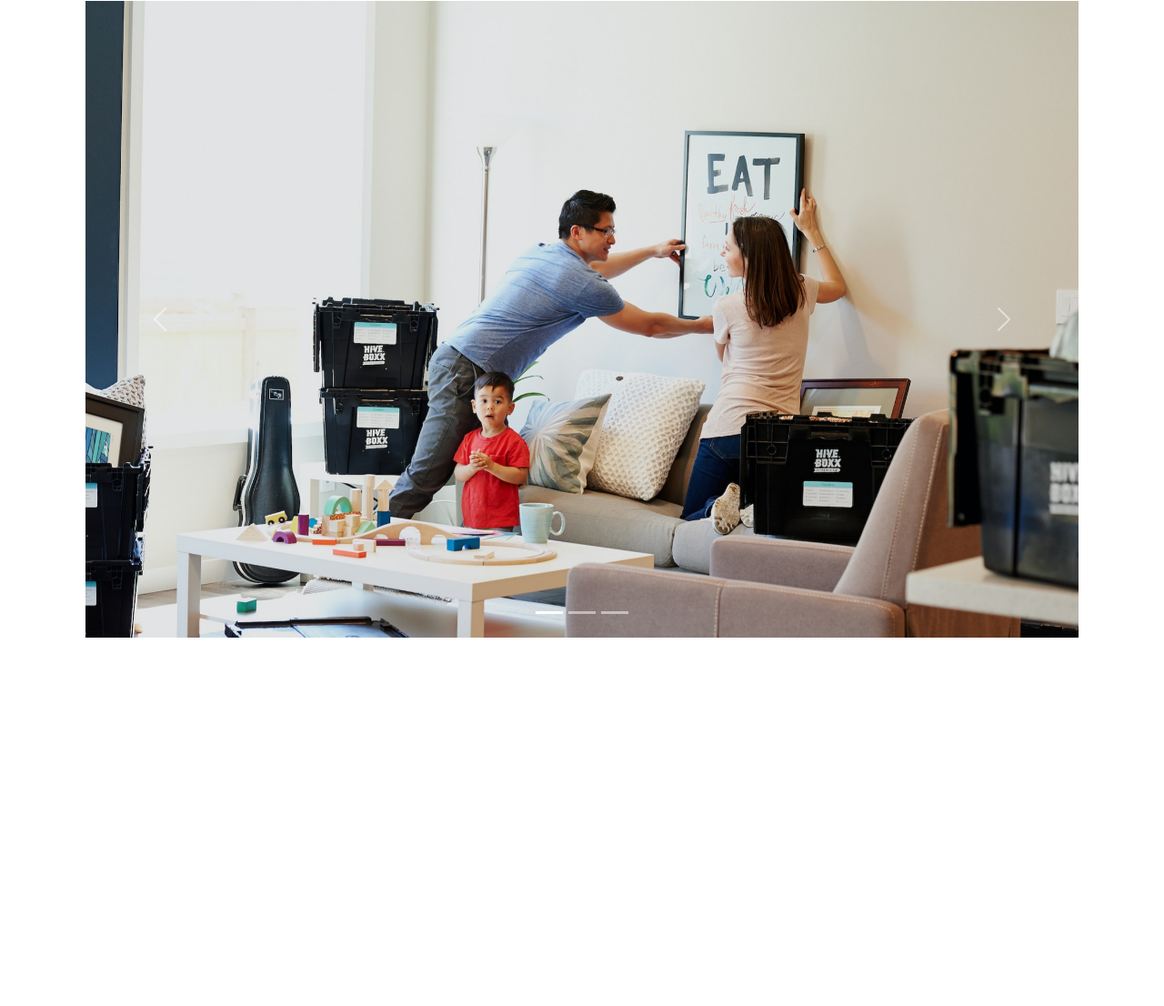
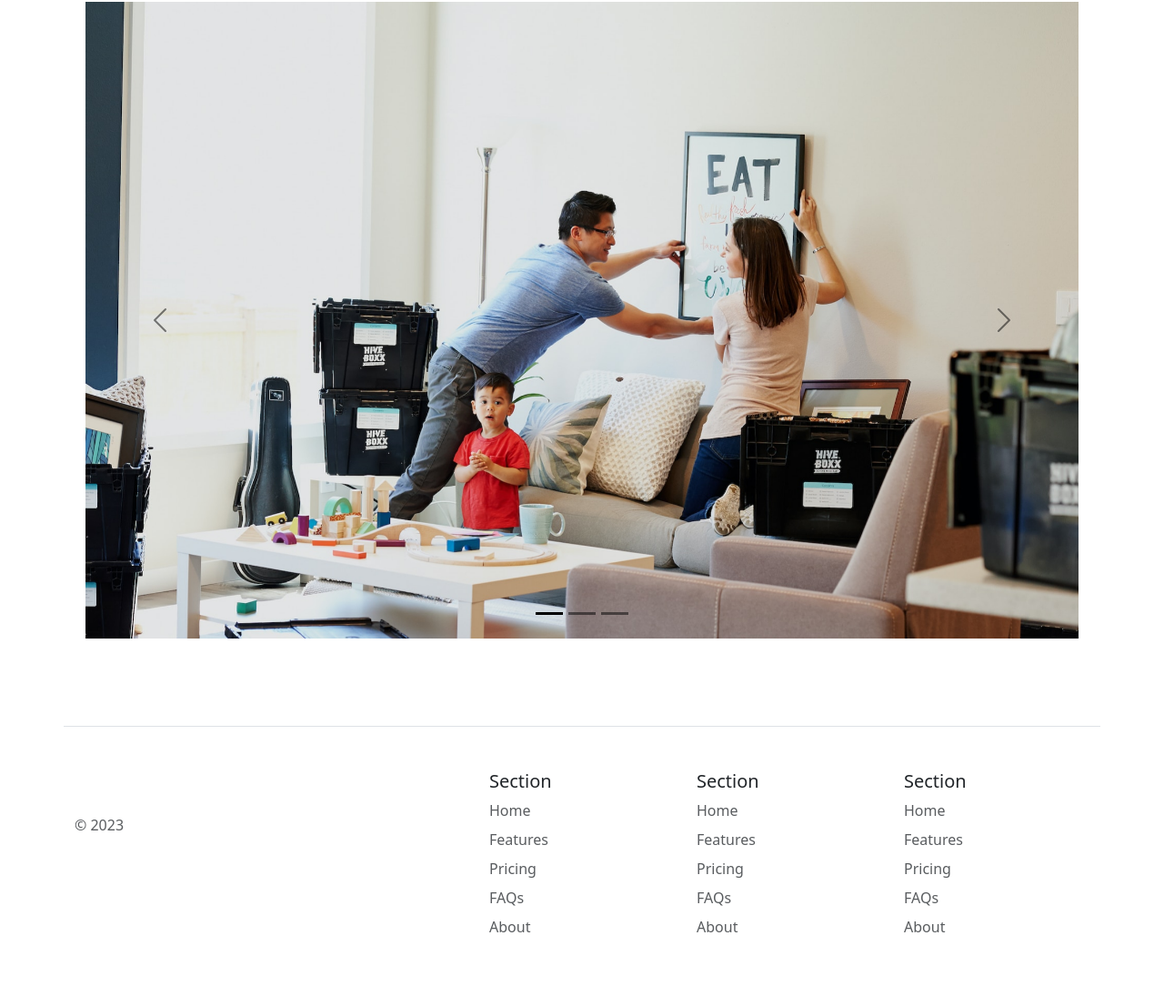
Before and after one commit to Murtaza34/move-it, a plain HTML site: page index.html in a window 1280 px wide. Shown: the part 1463-2569 px from the top of the page at 91% size. Before the commit the page ends 2212 px from the top, so only its background shows below. Drawn offline with nearby package versions, Linux system fonts and the light colour scheme.

Commit message:
about us page created with navbar

```diff
--- a/index.html
+++ b/index.html
@@ -47,7 +47,7 @@
                 <a class="nav-link active" aria-current="page" href="#">Home</a>
               </li>
               <li class="nav-item">
-                <a class="nav-link" href="#">About</a>
+                <a class="nav-link" href="./about-us.html">About</a>
               </li>
               <li class="nav-item dropdown">
                 <a
@@ -104,7 +104,7 @@
             <img
               src="./assets/images/moving-van.jpg"
               class="img-fluid border rounded-3 shadow-lg mb-5"
-              alt="Example image"
+              alt="moving van"
               width="700"
               height="500"
               loading="lazy"
@@ -162,7 +162,7 @@
             <h3 class="fs-2 text-body-emphasis">Personal Touch</h3>
             <p>
               At our core, we believe that moving should be an exciting and positive experience, not
-              a stressful one. By providing exceptional moving services in the US, we hope to
+              a stressful one. By providing exceptional moving services in the UK, we hope to
               revolutionize the way people think about moving and provide a better, more
               personalized experience for our customers. Contact us today to learn more about how we
               can help you with your next move.
@@ -174,8 +174,8 @@
           </div>
         </div>
       </section>
-      <section class="container px-4 py-5">
-        <div id="carouselExampleCaptions" class="carousel slide">
+      <section class="container px-4 pt-5 pb-5 border-top">
+        <div id="carouselExampleCaptions" class="carousel slide carousel-dark ">
           <div class="carousel-indicators">
             <button
               type="button"
@@ -230,5 +230,83 @@
         </div>
       </section>
     </main>
+    <footer class="container">
+      <div class="row row-cols-1 row-cols-sm-2 row-cols-md-5 py-5 my-5 border-top">
+        <div class="col mb-3">
+          <a
+            href="/"
+            class="d-flex align-items-center mb-3 link-body-emphasis text-decoration-none"
+          >
+            <svg class="bi me-2" width="40" height="32"><use xlink:href="#bootstrap"></use></svg>
+          </a>
+          <p class="text-body-secondary">© 2023</p>
+        </div>
+
+        <div class="col mb-3"></div>
+
+        <div class="col mb-3">
+          <h5>Section</h5>
+          <ul class="nav flex-column">
+            <li class="nav-item mb-2">
+              <a href="#" class="nav-link p-0 text-body-secondary">Home</a>
+            </li>
+            <li class="nav-item mb-2">
+              <a href="#" class="nav-link p-0 text-body-secondary">Features</a>
+            </li>
+            <li class="nav-item mb-2">
+              <a href="#" class="nav-link p-0 text-body-secondary">Pricing</a>
+            </li>
+            <li class="nav-item mb-2">
+              <a href="#" class="nav-link p-0 text-body-secondary">FAQs</a>
+            </li>
+            <li class="nav-item mb-2">
+              <a href="#" class="nav-link p-0 text-body-secondary">About</a>
+            </li>
+          </ul>
+        </div>
+
+        <div class="col mb-3">
+          <h5>Section</h5>
+          <ul class="nav flex-column">
+            <li class="nav-item mb-2">
+              <a href="#" class="nav-link p-0 text-body-secondary">Home</a>
+            </li>
+            <li class="nav-item mb-2">
+              <a href="#" class="nav-link p-0 text-body-secondary">Features</a>
+            </li>
+            <li class="nav-item mb-2">
+              <a href="#" class="nav-link p-0 text-body-secondary">Pricing</a>
+            </li>
+            <li class="nav-item mb-2">
+              <a href="#" class="nav-link p-0 text-body-secondary">FAQs</a>
+            </li>
+            <li class="nav-item mb-2">
+              <a href="#" class="nav-link p-0 text-body-secondary">About</a>
+            </li>
+          </ul>
+        </div>
+
+        <div class="col mb-3">
+          <h5>Section</h5>
+          <ul class="nav flex-column">
+            <li class="nav-item mb-2">
+              <a href="#" class="nav-link p-0 text-body-secondary">Home</a>
+            </li>
+            <li class="nav-item mb-2">
+              <a href="#" class="nav-link p-0 text-body-secondary">Features</a>
+            </li>
+            <li class="nav-item mb-2">
+              <a href="#" class="nav-link p-0 text-body-secondary">Pricing</a>
+            </li>
+            <li class="nav-item mb-2">
+              <a href="#" class="nav-link p-0 text-body-secondary">FAQs</a>
+            </li>
+            <li class="nav-item mb-2">
+              <a href="#" class="nav-link p-0 text-body-secondary">About</a>
+            </li>
+          </ul>
+        </div>
+      </div>
+    </footer>
   </body>
 </html>
```
Also changed, not shown: about-us.html (added, +88 -0 lines).
